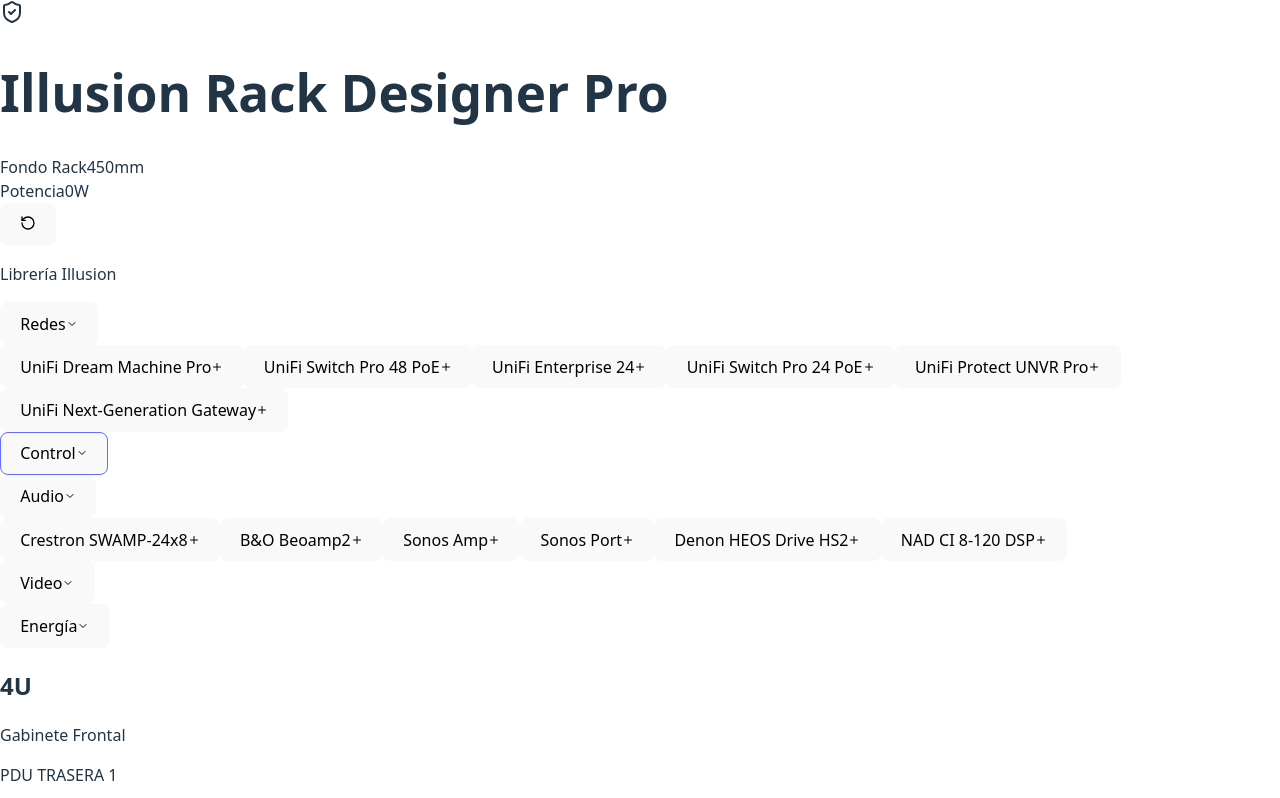
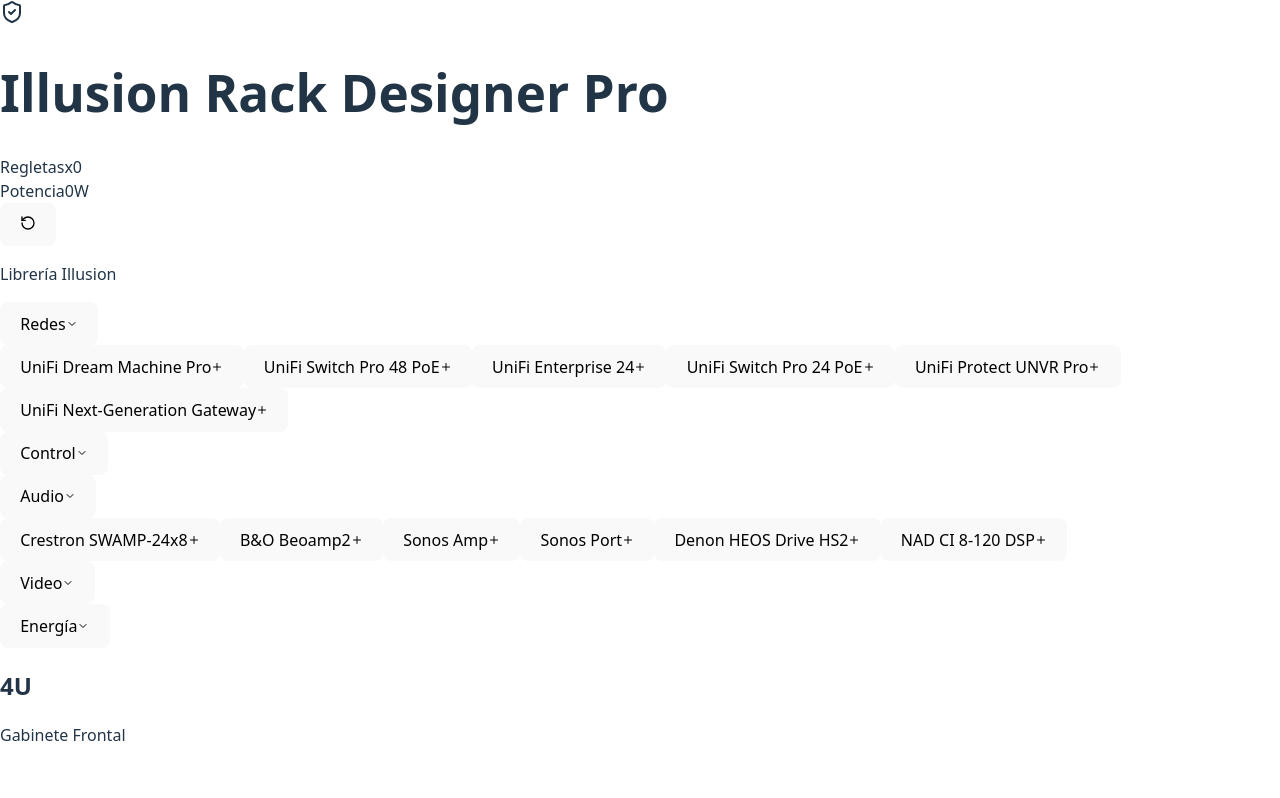
Before and after one commit to jonycusac-bot/illusion-rack-designer, a React (Vite) app: page / in a window 1280 px wide. Shown: the top 798 px of the page. Built offline with nearby package versions, Linux system fonts and the light colour scheme.

Commit message:
Añadir las regletas por cada 6 equipos

```diff
--- a/src/App.jsx
+++ b/src/App.jsx
@@ -9,7 +9,7 @@
 } from 'lucide-react';
 
 /**
- * RackDesignerPro - Versión con Lógica de Ventilación Ajustada (Máx 2)
+ * RackDesignerPro - Versión con Lógica de Regletas (1 base + 1 cada 6 adicionales)
  */
 
 export default function App() {
@@ -112,14 +112,18 @@
     const totalUNecesariasFrontales = uDeEquiposTotal + infraestructuraSuperiorU;
     const rackRecomendado = RACKS_COMERCIALES.find(r => r >= totalUNecesariasFrontales) || 47;
 
-    // NUEVA LÓGICA DE VENTILADORES:
-    // < 24U -> 1 ventilador
-    // >= 24U -> 2 ventiladores (Máximo)
     const numVentiladores = rackRecomendado < 24 ? 1 : 2;
 
-    const numRegletasTraseras = Math.ceil(equipos.length / 8) || 1;
+    /**
+     * Lógica de Regletas:
+     * 1 regleta base.
+     * Si equipos > 6, añadir 1 más por cada bloque de 6.
+     * Ej: 1-6 equipos = 1 regleta. 7-12 equipos = 2 regletas. 13-18 = 3 regletas.
+     */
+    const numEquipos = equipos.length;
+    const numRegletasTraseras = numEquipos === 0 ? 0 : Math.ceil(numEquipos / 6);
+
     const maxFondo = equipos.reduce((max, item) => Math.max(max, item.fondo || 0), 0);
-
     let fondoRecomendado = 450;
     if (maxFondo + 100 > 450) fondoRecomendado = 600;
     if (maxFondo + 100 > 600) fondoRecomendado = 800;
@@ -163,9 +167,10 @@
         </div>
         <div className="flex items-center gap-8">
           <div className="flex gap-6 items-center">
+            {/* Sustitución de Fondo Rack por Regletas */}
             <div className="flex flex-col text-right">
-              <span className="text-[8px] font-black text-slate-500 uppercase tracking-tighter">Fondo Rack</span>
-              <span className="text-xs font-bold text-blue-400">{res.fondoRecomendado}mm</span>
+              <span className="text-[8px] font-black text-slate-500 uppercase tracking-tighter">Regletas</span>
+              <span className="text-xs font-bold text-blue-400">x{res.numRegletasTraseras}</span>
             </div>
             <div className="flex flex-col border-l border-white/10 pl-6 text-right">
               <span className="text-[8px] font-black text-slate-500 uppercase tracking-tighter">Potencia</span>
@@ -217,7 +222,7 @@
                 {[...Array(res.numRegletasTraseras)].map((_, i) => (
                   <div key={i} className="flex-1 bg-slate-900 border border-indigo-500/30 rounded-full flex flex-col items-center justify-around py-4">
                     <span className="text-[6px] font-black text-indigo-400 rotate-90 uppercase whitespace-nowrap">PDU TRASERA {i+1}</span>
-                    {[...Array(8)].map((_, j) => <div key={j} className="w-1.5 h-1.5 rounded-full bg-indigo-500/20 border border-indigo-500/40" />)}
+                    {[...Array(6)].map((_, j) => <div key={j} className="w-1.5 h-1.5 rounded-full bg-indigo-500/20 border border-indigo-500/40" />)}
                   </div>
                 ))}
              </div>
@@ -324,7 +329,7 @@
               <div className="flex items-center justify-between"><span><Thermometer className="inline mr-2" size={14}/> Termostato</span><span>1</span></div>
               <div className="flex items-center justify-between"><span><Fan className="inline mr-2" size={14}/> Kit Ventilación Activa</span><span>1 ({res.numVentiladores} vent.)</span></div>
             </div>
-            <button className="w-full py-4 bg-white hover:bg-slate-200 text-slate-950 rounded-xl font-black text-[10px] uppercase tracking-widest shadow-xl transition-all active:scale-95">Generar Presupuesto PDF</button>
+            <button className="w-full py-4 bg-white hover:bg-slate-200 text-slate-950 rounded-xl font-black text-[10px] uppercase tracking-widest shadow-xl transition-all active:scale-95 text-center">Generar Presupuesto PDF</button>
           </div>
         </aside>
       </main>
```
